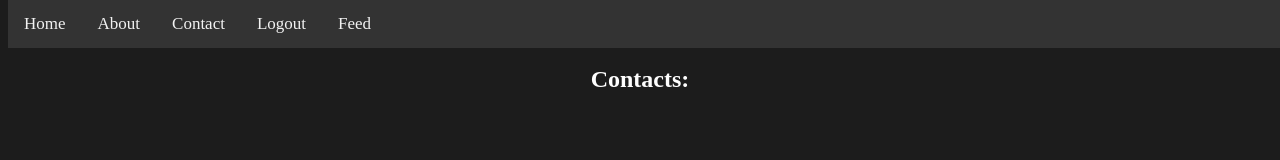
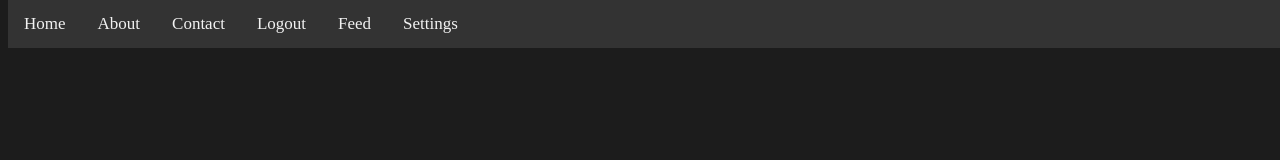
Before and after one commit to randor12/SchoolShare, a website: page public/feed.html in a window 1280 px wide. Shown: the top 160 px of the page. Drawn offline with nearby package versions, Linux system fonts and the light colour scheme.

Commit message:
settings page

```diff
--- a/public/feed.html
+++ b/public/feed.html
@@ -14,9 +14,10 @@
         <a href="/contact">Contact</a>
         <a href="/logout">Logout</a>
         <a href="/feed">Feed</a>
+        <a href="/settings">Settings</a>
     </div>
     <div class="main">
-        <h2>Contacts: </h2>
+        <h2></h2>
     </div>
 </body>
 </html>
```
Also changed, not shown: README.md.
